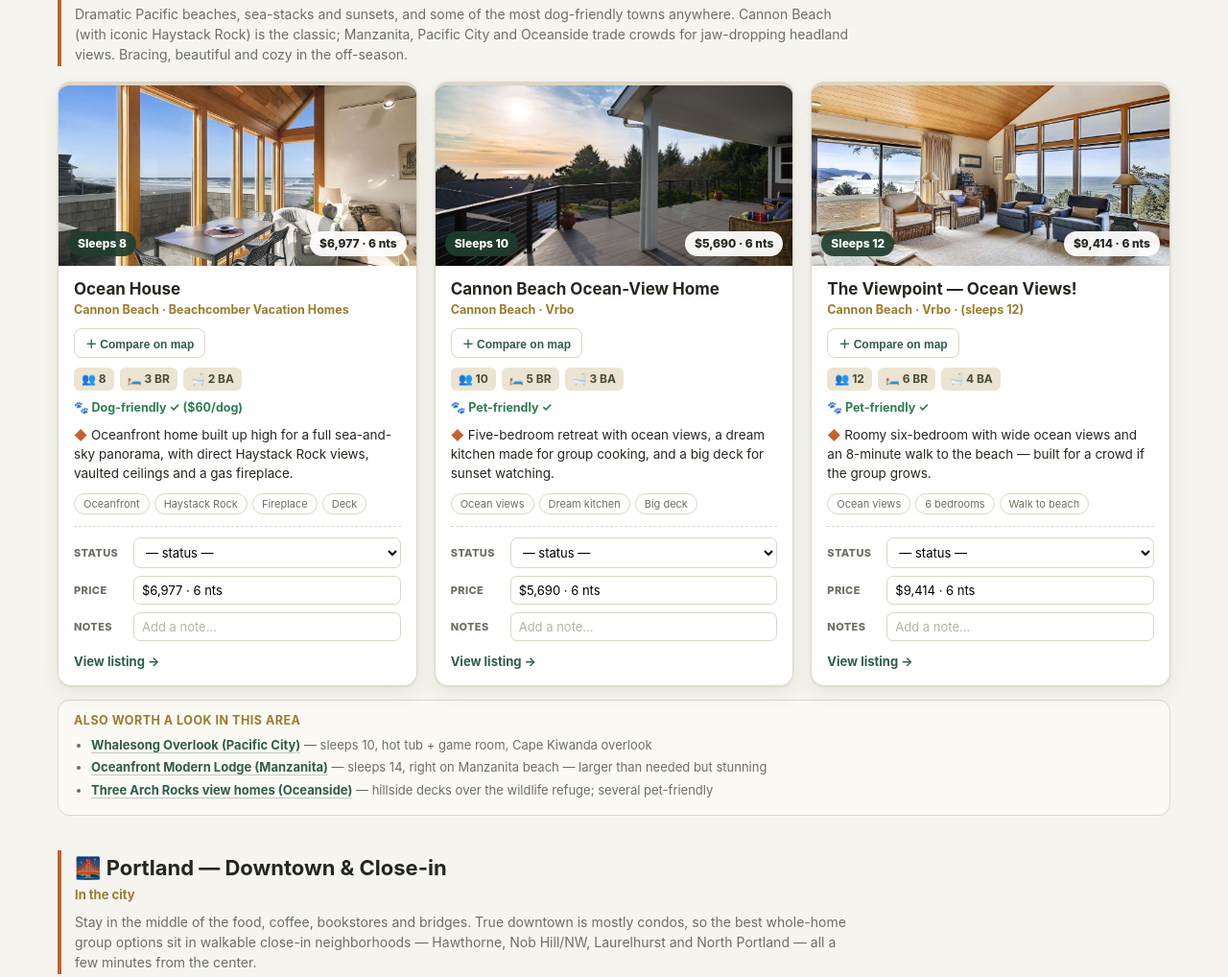
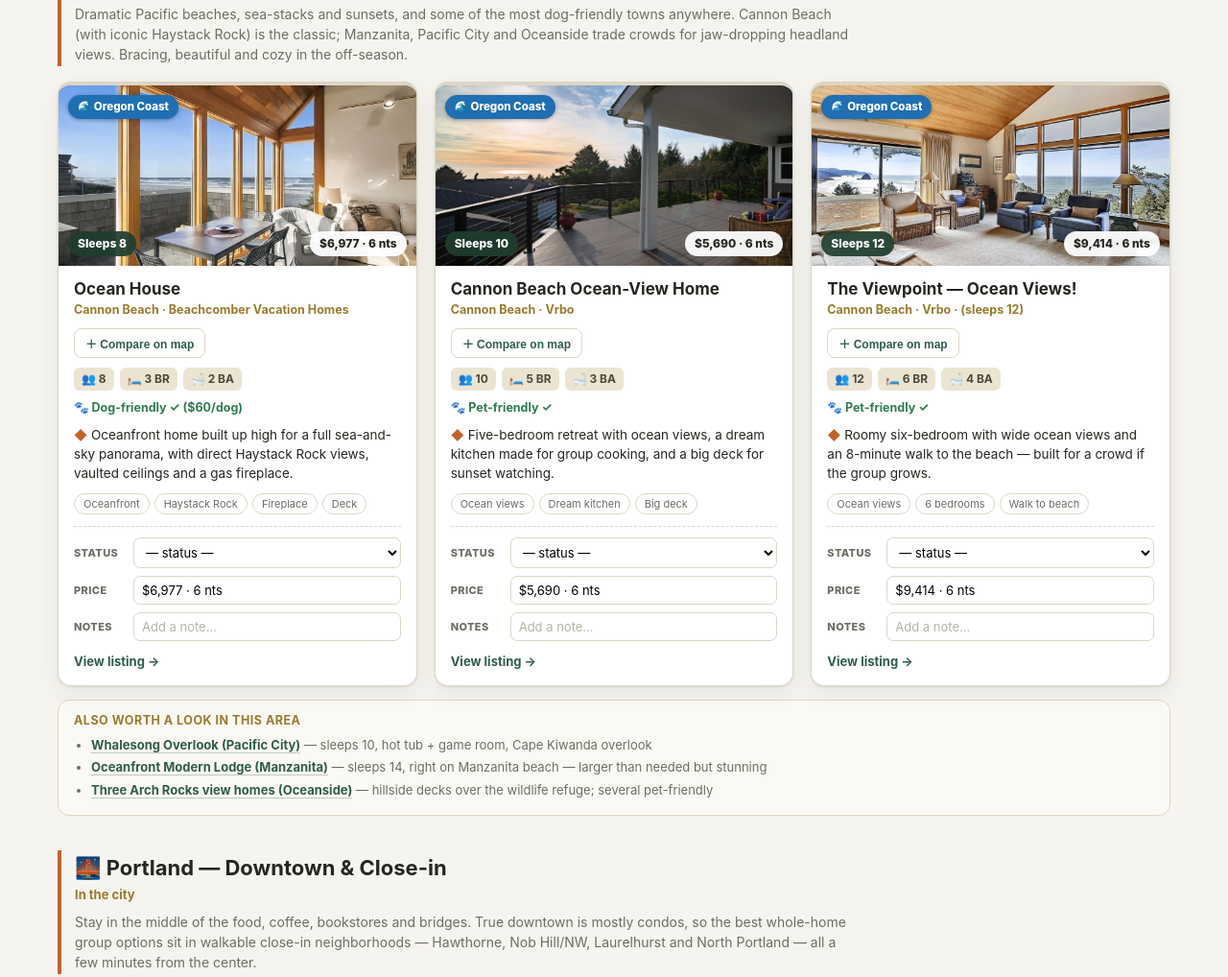
Before and after one commit to jameskorzekwa/portland-planner, a plain HTML site: page index.html in a window 1280 px wide. Shown: the part 1097-2115 px from the top of the page at 96% size. Drawn offline with nearby package versions, Linux system fonts and the light colour scheme.

Commit message:
Picks sync region badges; All zooms out; re-center reselects; region badge on cards

```diff
--- a/index.html
+++ b/index.html
@@ -149,6 +149,7 @@
   .pickbtn:hover{border-color:var(--moss)}
   .pickbtn.on{background:var(--evergreen);color:#fff;border-color:var(--evergreen)}
   .card.picked{border-color:var(--accent);box-shadow:0 0 0 2px rgba(196,98,45,.30),var(--shadow)}
+  .region-badge{position:absolute;left:10px;top:10px;background:var(--pin,#333);color:#fff;font-size:11.5px;font-weight:800;padding:4px 10px;border-radius:999px;box-shadow:0 1px 4px rgba(0,0,0,.35);z-index:1;max-width:calc(100% - 20px);white-space:nowrap;overflow:hidden;text-overflow:ellipsis}
 </style>
 </head>
 <body>
@@ -406,8 +407,10 @@ function cardHTML(h){
   const opts = STATUS.map(([v,l])=>`<option value="${v}"${v===status?" selected":""}>${l}</option>`).join("");
   const priceBadge = (h.price)?`<span class="price-badge">${h.price}</span>`:"";
   const picked = !!(window.__mapSel && window.__mapSel.has(h.id));
+  const regLabel = (EMO[h.loc]||"🏡")+" "+shortLabel(h.loc);
   return `<div class="card ${status?('s-'+status):''}${picked?' picked':''}" data-id="${h.id}" data-loc="${h.loc}" data-sleeps="${h.sleeps}">
     <div class="photo">
+      <span class="region-badge" style="--pin:${PINCOL[h.loc]||'#333'}">${regLabel}</span>
       <div class="scene ${h.loc}"><div class="emo">${EMO[h.loc]||"🏡"}</div><div class="nm">${esc(h.name)}</div></div>
       <img src="${h.img}" alt="${esc(h.name)}" loading="lazy" onerror="this.classList.add('failed')">
       <span class="sleeps-badge">Sleeps ${h.sleeps}</span>
@@ -531,6 +534,7 @@ window.DRIVE = {"order": ["ocean-house", "cb-oceanviews", "cb-viewpoint", "magic
   const drv=(i,j)=>{const D=window.DRIVE;if(D&&D.order){const a=D.order.indexOf(i),b=D.order.indexOf(j);if(a>=0&&b>=0&&D.dist&&D.dist[a]&&D.dist[a][b]!=null)return{mi:D.dist[a][b]/1609.34,min:D.dur[a][b]/60};}return null;};
   const fmtMin=m=>{m=Math.round(m);const h=Math.floor(m/60),x=m%60;return h?(h+"h"+(x?(" "+x+"m"):"")):(x+"m");};
   const nm=id=>HOMES.find(h=>h.id===id).name;
+  const rg=id=>{const h=HOMES.find(x=>x.id===id);return h?h.loc:null;};
   const pairTxt=(i,j)=>{const d=drv(i,j);return d?(Math.round(d.mi)+" mi · "+fmtMin(d.min)):(Math.round(hav(COORDS[i],COORDS[j]))+" mi");};
   const pairSort=(i,j)=>{const d=drv(i,j);return d?d.mi:hav(COORDS[i],COORDS[j]);};
   const homes=HOMES.filter(h=>COORDS[h.id]);
@@ -539,7 +543,16 @@ window.DRIVE = {"order": ["ocean-house", "cb-oceanviews", "cb-viewpoint", "magic
   let map=null, markers={}, lineLayer=null;
 
   const bnds=pts=>L.latLngBounds(pts);
-  function frameSet(){const pts=[];sel.forEach(id=>{if(COORDS[id])pts.push(COORDS[id]);});if(typeof activeLocs!=="undefined"&&activeLocs.size){homes.forEach(h=>{if(activeLocs.has(h.loc))pts.push(COORDS[h.id]);});}return pts;}
+  function frameSet(){
+    const pts=[];sel.forEach(id=>{if(COORDS[id])pts.push(COORDS[id]);});
+    const pr=new Set();sel.forEach(id=>{const r=rg(id);if(r)pr.add(r);});
+    if(typeof activeLocs!=="undefined"&&activeLocs.size){
+      homes.forEach(h=>{if(activeLocs.has(h.loc)&&!pr.has(h.loc))pts.push(COORDS[h.id]);});
+    } else {
+      homes.forEach(h=>pts.push(COORDS[h.id]));
+    }
+    return pts;
+  }
   function frameMap(fly){
     if(!map)return;
     const pts=frameSet();
@@ -547,8 +560,7 @@ window.DRIVE = {"order": ["ocean-house", "cb-oceanviews", "cb-viewpoint", "magic
     else if(pts.length===1){const c=L.latLng(pts[0]);if(!map.getBounds().pad(-0.15).contains(c)){const z=Math.min(11,Math.max(9,map.getZoom()));fly?map.flyTo(c,z):map.setView(c,z);}}
     else{const b=bnds(homes.map(h=>COORDS[h.id]));fly?map.flyToBounds(b,{padding:[35,35],maxZoom:12}):map.fitBounds(b,{padding:[35,35],maxZoom:12});}
   }
-  function visiblePins(){const showAll=!(typeof activeLocs!=="undefined"&&activeLocs.size);return new Set(homes.filter(h=>showAll||activeLocs.has(h.loc)||sel.has(h.id)).map(h=>h.id));}
-  function syncPins(){if(!map)return;const vis=visiblePins();homes.forEach(h=>{const m=markers[h.id];if(!m)return;const show=vis.has(h.id);if(show){if(!map.hasLayer(m))m.addTo(map);}else{if(map.hasLayer(m))map.removeLayer(m);}});}
+  function syncPins(){if(!map)return;homes.forEach(h=>{const m=markers[h.id];if(m&&!map.hasLayer(m))m.addTo(map);});}
   function tipHTML(h){return h.name+" · "+(h.price||"—");}
   function styleMarkers(){homes.forEach(h=>{const m=markers[h.id];if(!m)return;const on=sel.has(h.id);m.setStyle({weight:on?3:2,fillColor:COL[h.loc],color:"#fff",fillOpacity:1});m.setRadius(on?9:6);if(on&&map&&map.hasLayer(m))m.bringToFront();});}
   function drawLines(){if(!lineLayer)return;lineLayer.clearLayers();const ss=[...sel].filter(id=>COORDS[id]);for(let a=0;a<ss.length;a++)for(let b=a+1;b<ss.length;b++){const pl=L.polyline([COORDS[ss[a]],COORDS[ss[b]]],{color:"#c4622d",weight:2.5,dashArray:"6 5",opacity:.9});if(ss.length<=3)pl.bindTooltip(pairTxt(ss[a],ss[b]),{permanent:true,direction:"center",className:"dist-tip"});pl.addTo(lineLayer);}}
@@ -562,14 +574,17 @@ window.DRIVE = {"order": ["ocean-house", "cb-oceanviews", "cb-viewpoint", "magic
     el.innerHTML=pairs.map(p=>'<div class="dp-row"><span>'+nm(p.i)+' ↔ '+nm(p.j)+'</span><b>'+pairTxt(p.i,p.j)+'</b></div>').join("");
   }
   function refresh(){syncPins();styleMarkers();drawLines();panel();}
-  function toggle(id){sel.has(id)?sel.delete(id):sel.add(id);refresh();if(typeof render==="function")render();frameMap(true);}
-
+  function toggle(id){
+    sel.has(id)?sel.delete(id):sel.add(id);
+    if(typeof activeLocs!=="undefined"){sel.forEach(pid=>{const r=rg(pid);if(r)activeLocs.add(r);});if(typeof updateFilterButtons==="function")updateFilterButtons();}
+    refresh();if(typeof render==="function")render();frameMap(true);
+  }
   function applyRegions(){if(!map)return;refresh();frameMap(true);}
 
   window.__mapToggle=toggle;
   window.__mapClear=function(){sel.clear();refresh();if(typeof render==="function")render();frameMap(true);};
-  window.__mapRecenter=function(){frameMap(true);};
-  window.__mapShortlist=function(){if(typeof activeLocs!=="undefined")activeLocs.clear();if(typeof updateFilterButtons==="function")updateFilterButtons();sel.clear();HOMES.forEach(h=>{const st=store.get("status-"+h.id,"");if(st==="top"||st==="interested")sel.add(h.id);});refresh();if(typeof render==="function")render();frameMap(true);};
+  window.__mapRecenter=function(){if(typeof activeLocs!=="undefined"){sel.forEach(pid=>{const r=rg(pid);if(r)activeLocs.add(r);});if(typeof updateFilterButtons==="function")updateFilterButtons();}if(typeof render==="function")render();frameMap(true);};
+  window.__mapShortlist=function(){if(typeof activeLocs!=="undefined")activeLocs.clear();sel.clear();HOMES.forEach(h=>{const st=store.get("status-"+h.id,"");if(st==="top"||st==="interested")sel.add(h.id);});if(typeof activeLocs!=="undefined"){sel.forEach(pid=>{const r=rg(pid);if(r)activeLocs.add(r);});}if(typeof updateFilterButtons==="function")updateFilterButtons();refresh();if(typeof render==="function")render();frameMap(true);};
   window.__mapScroll=function(id){const c=document.querySelector('.card[data-id="'+id+'"]');if(c)c.scrollIntoView({behavior:"smooth",block:"center"});};
   window.__mapView=function(){applyRegions();};
   window.__mapApplyRegions=applyRegions;
```
